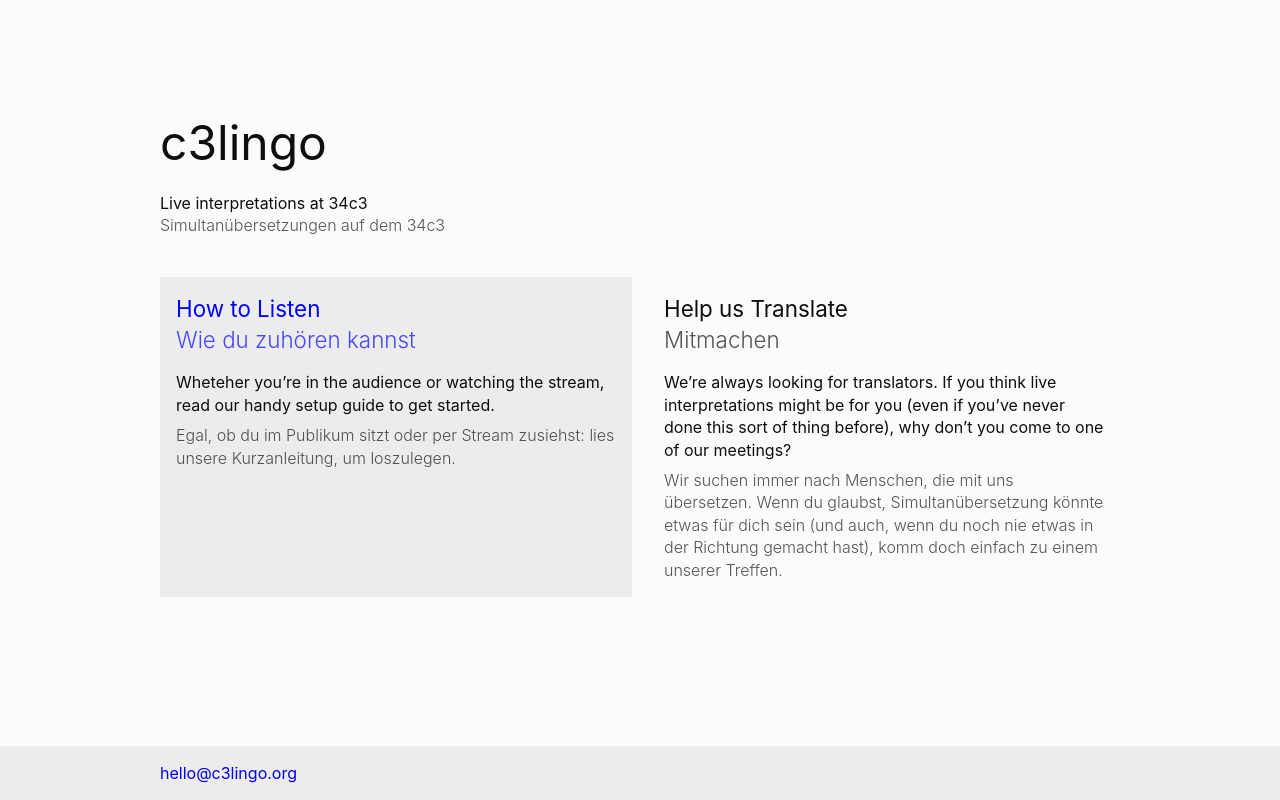
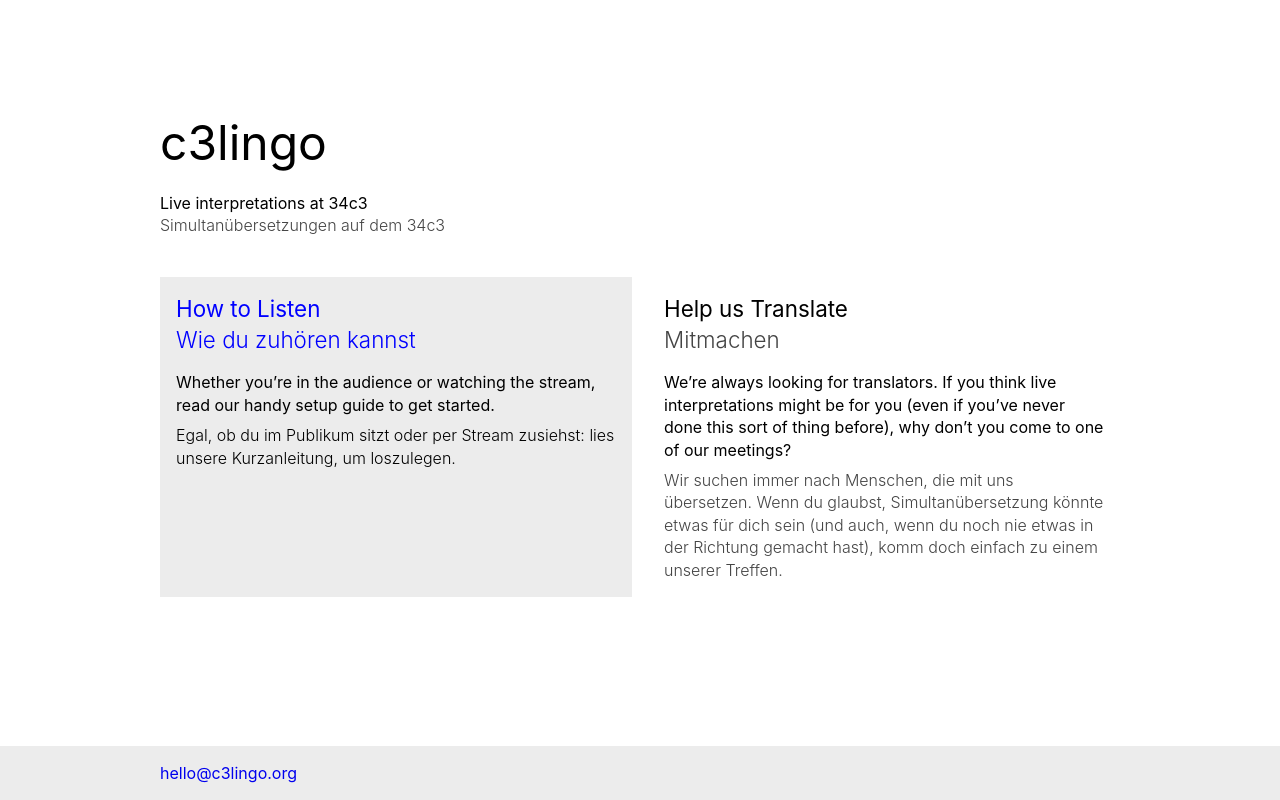
Before and after one commit to c3lingo/c3lingo.org, a plain HTML site: page static/index.html in a window 1280 px wide. Drawn offline with Linux system fonts and the light colour scheme.

Commit message:
Fix a typo and try to improve contrast

```diff
--- a/static/c3lingo.css
+++ b/static/c3lingo.css
@@ -50,13 +50,14 @@ table {
 
 body {
   font: 1em/1.4 -apple-system, BlinkMacSystemFont, "Segoe UI", Roboto, Oxygen, Ubuntu, Cantarell, "Open Sans", "Helvetica Neue", sans-serif;
-  background-color: #fbfbfb;
-  color: #0e0e0e;
 }
 
 [lang="de"] {
-  opacity: .7;
+  color: #444;
   font-weight: 300;
+}
+a [lang="de"] {
+  color: inherit;
 }
 
 a {
--- a/static/index.html
+++ b/static/index.html
@@ -28,7 +28,7 @@
                 </h1>
 
                 <p lang="en">
-                  Wheteher you’re in the audience or watching the stream,
+                  Whether you’re in the audience or watching the stream,
                   read our handy setup guide to get started.
                 </p>
 
```
